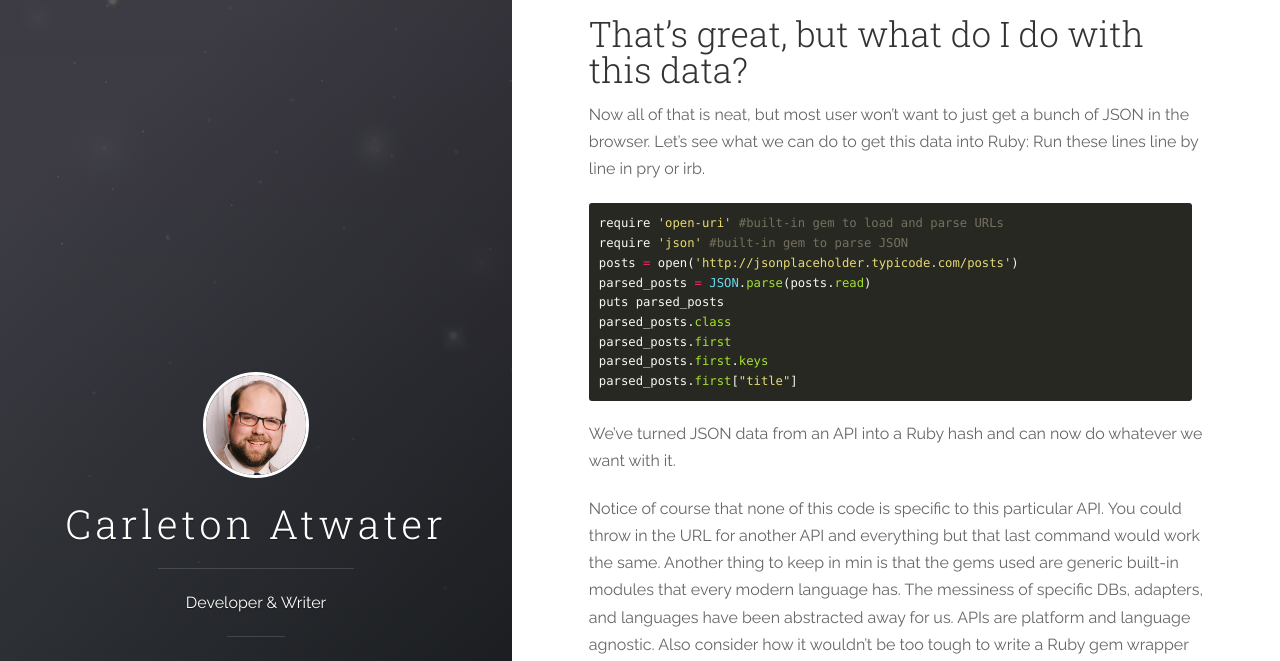
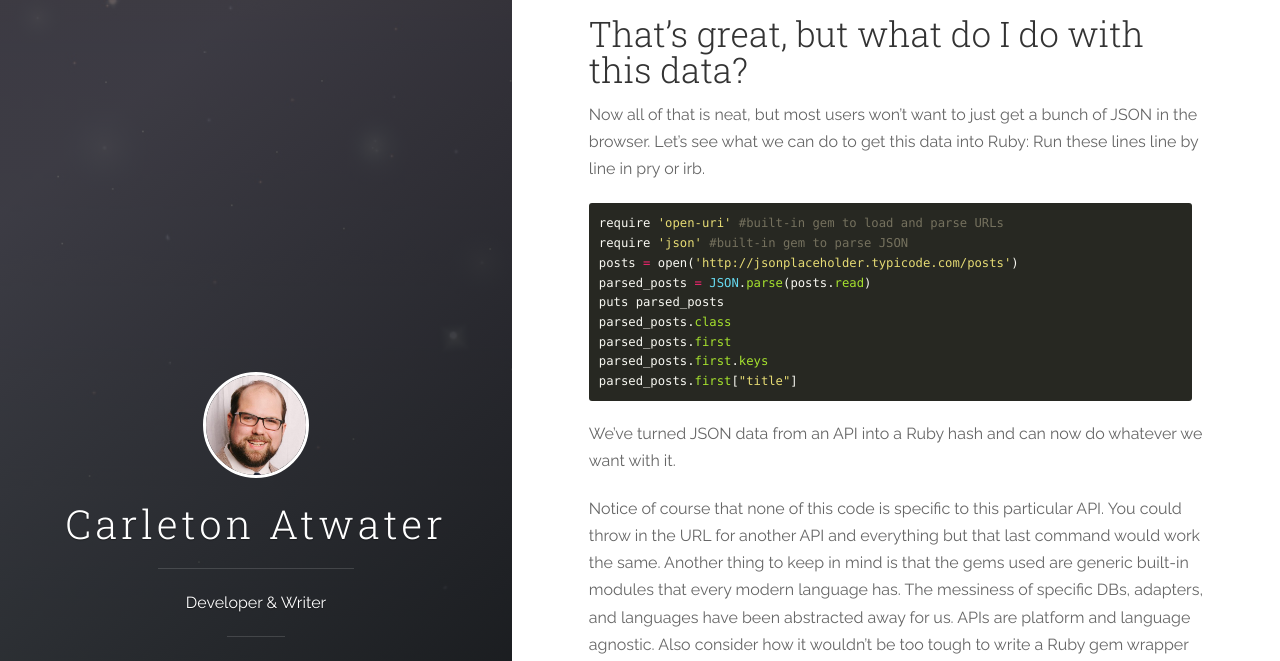
Before and after one commit to pca2/old_jekyll, a Jekyll site: the page built from _posts/2016-01-30-api.md, in a window 1280 px wide and 1400 px high, scrolled down 586 px. Shown: the part 155-816 px from the top of the window. Built offline with Jekyll 4.4.1, drawn with Linux system fonts in a browser that asks for light colours; nearby versions of some CDN libraries; some of the changed text lies outside the part shown.

Commit message:
fix typo

````diff
--- a/_posts/2016-01-30-api.md
+++ b/_posts/2016-01-30-api.md
@@ -21,7 +21,7 @@ You'll see that it returns a bunch of JSON objects with various key/value pairs
 This API follows the REST guidelines to organize and handle different requests and levels of detail into a hierarchical URL schema. That means we can extend the posts link above to return just post with id 3: <http://jsonplaceholder.typicode.com/posts/3>
 
 ## That's great, but what do I do with this data?
-Now all of that is neat, but most user won't want to just get a bunch of JSON in the browser. Let's see what we can do to get this data into Ruby: Run these lines line by line in pry or irb.
+Now all of that is neat, but most users won't want to just get a bunch of JSON in the browser. Let's see what we can do to get this data into Ruby: Run these lines line by line in pry or irb.
 
 ``` ruby
 require 'open-uri' #built-in gem to load and parse URLs
@@ -36,7 +36,7 @@ parsed_posts.first["title"]
 ```
 We've turned JSON data from an API into a Ruby hash and can now do whatever we want with it.
 
-Notice of course that none of this code is specific to this particular API. You could throw in the URL for another API and everything but that last command would work the same. Another thing to keep in min is that the gems used are generic built-in modules that every modern language has. The messiness of specific DBs, adapters, and languages have been abstracted away for us. APIs are platform and language agnostic. Also consider how it wouldn't be too tough to write a Ruby gem wrapper of your own around this API.
+Notice of course that none of this code is specific to this particular API. You could throw in the URL for another API and everything but that last command would work the same. Another thing to keep in mind is that the gems used are generic built-in modules that every modern language has. The messiness of specific DBs, adapters, and languages have been abstracted away for us. APIs are platform and language agnostic. Also consider how it wouldn't be too tough to write a Ruby gem wrapper of your own around this API.
 
 
 ## Okay cool, but instead of just pulling data over an API what if you want to build an API server that delivers JSON data.
````
